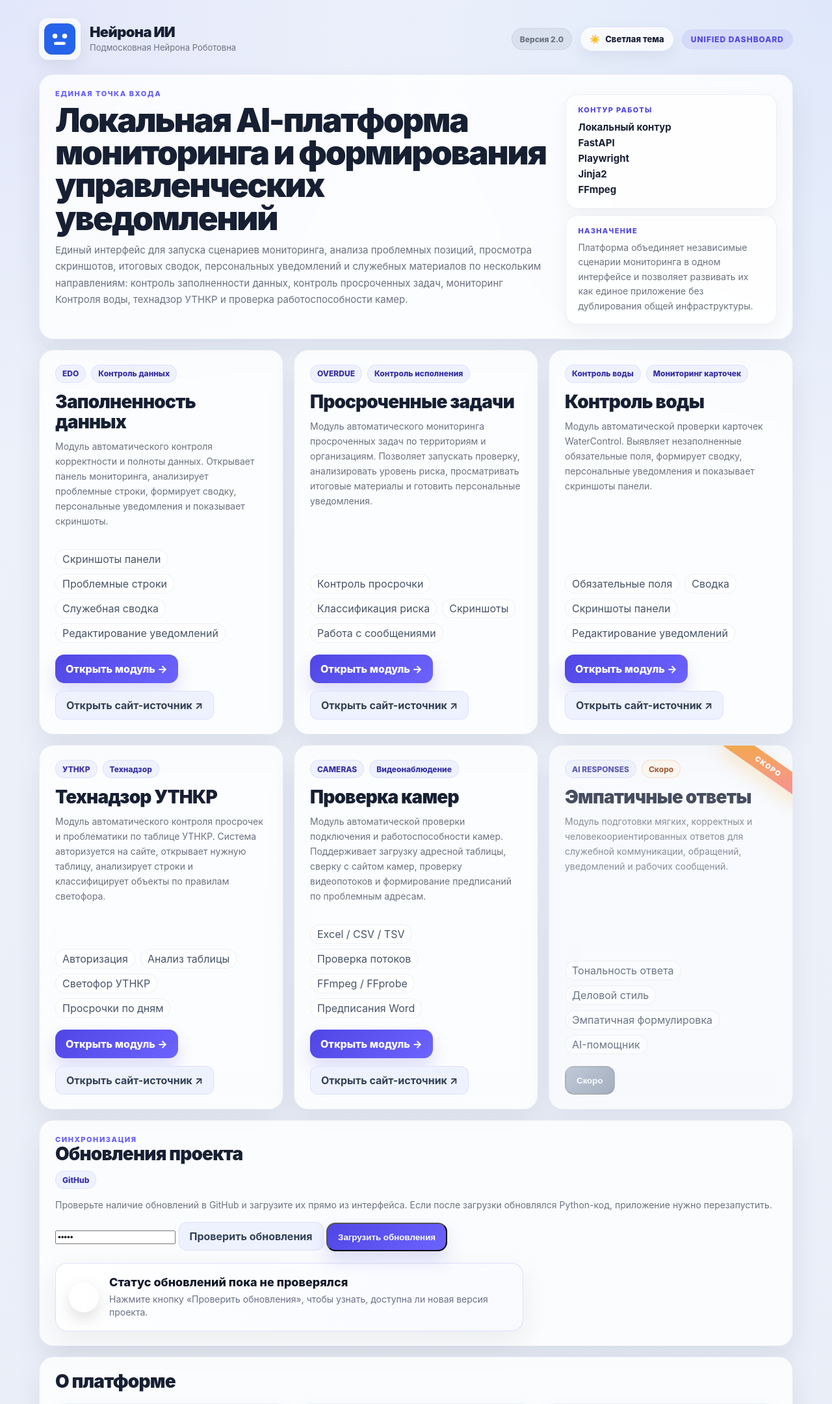
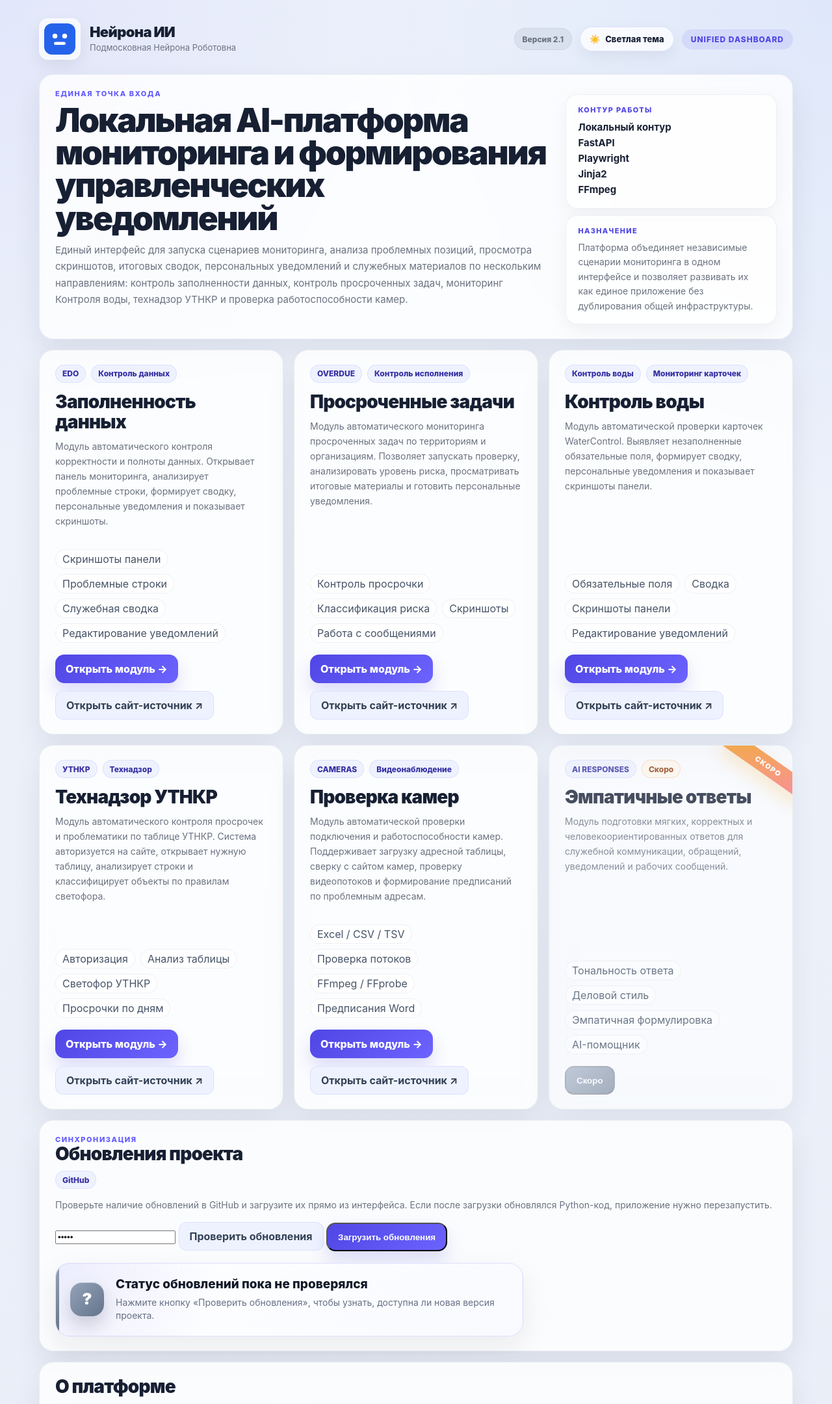
Before and after one commit to mozartbob21/dashboard_unified, a FastAPI app: page / in a window 1280 px wide. Shown: the top 2160 px of the page at 65% size. Run offline with FastAPI, Linux system fonts and the light colour scheme.

Commit message:
Обновил дизайн иконки статуса обновления

```diff
--- a/static/style.css
+++ b/static/style.css
@@ -1391,3 +1391,162 @@ html[data-theme="dark"] {
   font-size: 14px;
   line-height: 1.45;
 }
+.update-status-card {
+    position: relative;
+    overflow: hidden;
+    margin-top: 18px;
+    padding: 20px 22px;
+    border-radius: 22px;
+    display: flex;
+    align-items: center;
+    gap: 18px;
+    border: 1px solid rgba(99, 102, 241, 0.18);
+    background:
+        radial-gradient(circle at 0% 0%, rgba(99, 102, 241, 0.12), transparent 34%),
+        linear-gradient(135deg, rgba(255, 255, 255, 0.98), rgba(248, 250, 255, 0.98));
+    box-shadow: 0 16px 44px rgba(15, 23, 42, 0.08);
+}
+
+.update-status-card::before {
+    content: "";
+    position: absolute;
+    inset: 0 auto 0 0;
+    width: 5px;
+    background: linear-gradient(180deg, #6366f1, #8b5cf6);
+}
+
+.update-status-icon {
+    width: 52px !important;
+    height: 52px !important;
+    min-width: 52px !important;
+    border-radius: 18px !important;
+    display: flex !important;
+    align-items: center !important;
+    justify-content: center !important;
+    color: #ffffff !important;
+    font-size: 25px !important;
+    font-weight: 900 !important;
+    line-height: 1 !important;
+    background: linear-gradient(135deg, #64748b, #475569) !important;
+    box-shadow:
+        0 14px 28px rgba(15, 23, 42, 0.18),
+        inset 0 1px 0 rgba(255, 255, 255, 0.35) !important;
+}
+
+.update-status-icon span {
+    color: #ffffff !important;
+    display: block;
+    transform: translateY(-1px);
+}
+
+.update-status-content {
+    min-width: 0;
+    position: relative;
+    z-index: 1;
+}
+
+.update-status-title {
+    color: #111827;
+    font-size: 19px;
+    font-weight: 850;
+    line-height: 1.25;
+}
+
+.update-status-text {
+    margin-top: 6px;
+    color: #667085;
+    font-size: 14px;
+    line-height: 1.45;
+}
+
+.update-status-neutral .update-status-icon {
+    background: linear-gradient(135deg, #94a3b8, #64748b) !important;
+}
+
+.update-status-neutral::before {
+    background: linear-gradient(180deg, #94a3b8, #64748b);
+}
+
+.update-status-process .update-status-icon {
+    background: linear-gradient(135deg, #6366f1, #4f46e5) !important;
+}
+
+.update-status-process::before {
+    background: linear-gradient(180deg, #6366f1, #4f46e5);
+}
+
+.update-status-success .update-status-icon {
+    background: linear-gradient(135deg, #22c55e, #16a34a) !important;
+}
+
+.update-status-success::before {
+    background: linear-gradient(180deg, #22c55e, #16a34a);
+}
+
+.update-status-update .update-status-icon {
+    background: linear-gradient(135deg, #3b82f6, #2563eb) !important;
+}
+
+.update-status-update::before {
+    background: linear-gradient(180deg, #3b82f6, #2563eb);
+}
+
+.update-status-warning .update-status-icon {
+    background: linear-gradient(135deg, #f59e0b, #d97706) !important;
+}
+
+.update-status-warning::before {
+    background: linear-gradient(180deg, #f59e0b, #d97706);
+}
+
+.update-status-error .update-status-icon {
+    background: linear-gradient(135deg, #ef4444, #dc2626) !important;
+}
+
+.update-status-error::before {
+    background: linear-gradient(180deg, #ef4444, #dc2626);
+}
+
+.update-status-success {
+    border-color: rgba(34, 197, 94, 0.28);
+    background:
+        radial-gradient(circle at 0% 0%, rgba(34, 197, 94, 0.14), transparent 34%),
+        linear-gradient(135deg, rgba(240, 253, 244, 0.98), rgba(255, 255, 255, 0.98));
+}
+
+.update-status-update {
+    border-color: rgba(59, 130, 246, 0.28);
+    background:
+        radial-gradient(circle at 0% 0%, rgba(59, 130, 246, 0.14), transparent 34%),
+        linear-gradient(135deg, rgba(239, 246, 255, 0.98), rgba(255, 255, 255, 0.98));
+}
+
+.update-status-warning {
+    border-color: rgba(245, 158, 11, 0.32);
+    background:
+        radial-gradient(circle at 0% 0%, rgba(245, 158, 11, 0.16), transparent 34%),
+        linear-gradient(135deg, rgba(255, 251, 235, 0.98), rgba(255, 255, 255, 0.98));
+}
+
+.update-status-error {
+    border-color: rgba(239, 68, 68, 0.32);
+    background:
+        radial-gradient(circle at 0% 0%, rgba(239, 68, 68, 0.14), transparent 34%),
+        linear-gradient(135deg, rgba(254, 242, 242, 0.98), rgba(255, 255, 255, 0.98));
+}
+
+html[data-theme="dark"] .update-status-card {
+    background:
+        radial-gradient(circle at 0% 0%, rgba(99, 102, 241, 0.18), transparent 34%),
+        linear-gradient(135deg, rgba(15, 23, 42, 0.98), rgba(30, 41, 59, 0.98));
+    border-color: rgba(148, 163, 184, 0.18);
+    box-shadow: 0 18px 48px rgba(0, 0, 0, 0.28);
+}
+
+html[data-theme="dark"] .update-status-title {
+    color: #f8fafc;
+}
+
+html[data-theme="dark"] .update-status-text {
+    color: #cbd5e1;
+}
--- a/templates/home.html
+++ b/templates/home.html
@@ -4,7 +4,7 @@
     <meta charset="UTF-8">
     <meta name="viewport" content="width=device-width, initial-scale=1.0">
     <title>Нейрона ИИ — Единая точка входа</title>
-    <link rel="stylesheet" href="{{ url_for('static', path='style.css') }}?v=homefix10">
+    <link rel="stylesheet" href="{{ url_for('static', path='style.css') }}?v=homefix11">
 </head>
 <body>
     <div class="container">
@@ -19,7 +19,7 @@
             </div>
 
             <div class="top-actions">
-                <div class="version-label">Версия 2.0</div>
+                <div class="version-label">Версия 2.1</div>
 
                 <button id="themeToggle" class="theme-toggle" type="button" aria-label="Переключить тему">
                     <span class="theme-toggle-icon">☀️</span>
@@ -297,8 +297,12 @@
                 </button>
             </div>
 
-            <div id="gitUpdateStatus" class="update-status-card update-status-neutral">
-                <div class="update-status-icon">●</div>
+            <div id="gitUpdateStatus"
+                 class="update-status-card update-status-neutral"
+                 aria-live="polite">
+                <div class="update-status-icon">
+                    <span>?</span>
+                </div>
 
                 <div class="update-status-content">
                     <div class="update-status-title">Статус обновлений пока не проверялся</div>
@@ -414,7 +418,9 @@
                 statusBox.className = "update-status-card update-status-" + type;
 
                 statusBox.innerHTML = `
-                    <div class="update-status-icon">${icon}</div>
+                    <div class="update-status-icon">
+                        <span>${icon}</span>
+                    </div>
 
                     <div class="update-status-content">
                         <div class="update-status-title">${title}</div>
```
